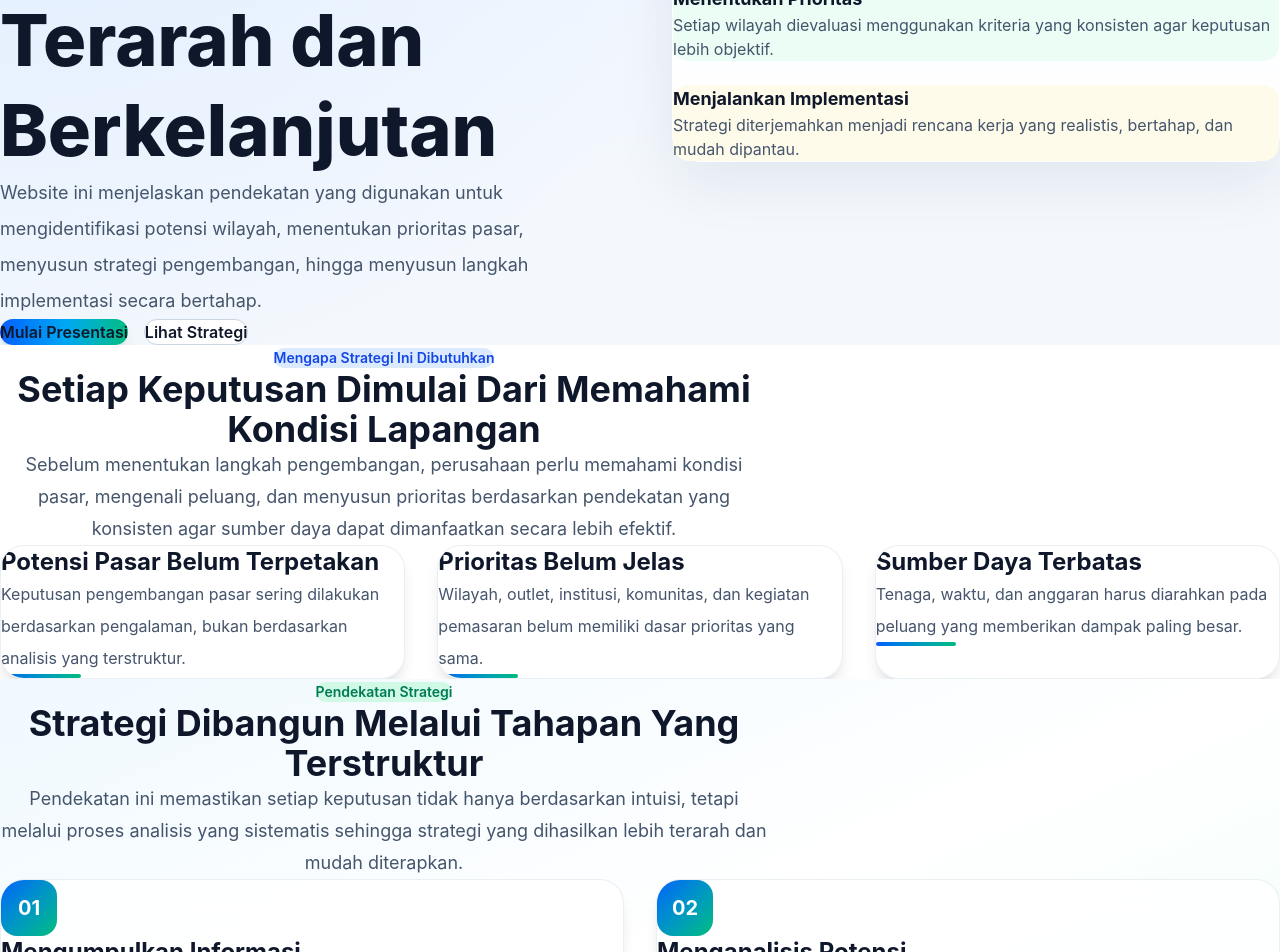
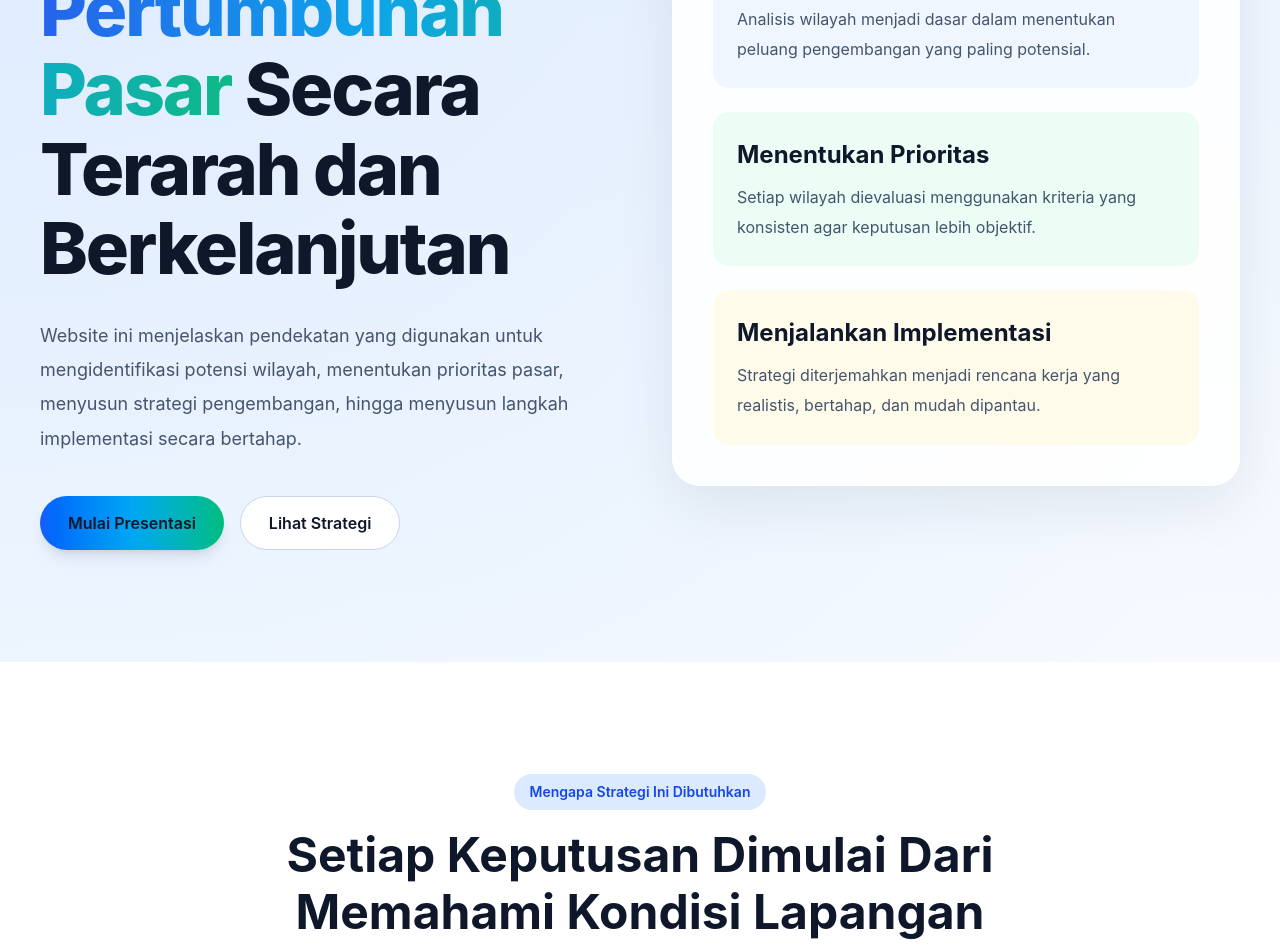
Before and after one commit to dawudsw0491-cell/market-strategy-presentation, a Next.js app: page / in a window 1280 px wide. Shown: the part 380-1332 px from the top of the page. Built offline with nearby package versions, Linux system fonts and the light colour scheme.

Commit message:
style: improve global presentation design

```diff
--- a/app/globals.css
+++ b/app/globals.css
@@ -2,22 +2,21 @@
 
 :root {
   --background: #f8fafc;
+  --surface: #ffffff;
+
   --foreground: #0f172a;
+  --muted: #64748b;
 
   --primary: #2563eb;
-  --primary-light: #60a5fa;
+  --primary-hover: #1d4ed8;
 
   --secondary: #10b981;
 
-  --surface: #ffffff;
-
   --border: #e2e8f0;
 
-  --muted: #64748b;
-
-  --hero-1: #eff6ff;
-  --hero-2: #f8fafc;
-  --hero-3: #ecfeff;
+  --gradient-start: #eff6ff;
+  --gradient-middle: #ffffff;
+  --gradient-end: #ecfeff;
 }
 
 *,
@@ -26,33 +25,29 @@
   box-sizing: border-box;
 }
 
-* {
-  margin: 0;
-  padding: 0;
-}
-
 html {
   scroll-behavior: smooth;
 }
 
 body {
+  margin: 0;
+
   min-height: 100vh;
 
   background:
-    radial-gradient(circle at top left, #dbeafe 0%, transparent 30%),
-    radial-gradient(circle at bottom right, #ccfbf1 0%, transparent 35%),
+    radial-gradient(circle at top left,#dbeafe 0%,transparent 30%),
+    radial-gradient(circle at bottom right,#ccfbf1 0%,transparent 35%),
     linear-gradient(
       180deg,
-      var(--hero-1),
-      var(--hero-2),
-      var(--hero-3)
+      var(--gradient-start),
+      var(--gradient-middle),
+      var(--gradient-end)
     );
 
   color: var(--foreground);
 
   font-family:
     Inter,
-    ui-sans-serif,
     system-ui,
     sans-serif;
 
@@ -63,157 +58,232 @@ body {
   overflow-x: hidden;
 }
 
-a {
-  color: inherit;
-  text-decoration: none;
+a{
+  text-decoration:none;
+  color:inherit;
 }
 
-button {
-  font: inherit;
-  cursor: pointer;
+img{
+  display:block;
+  max-width:100%;
 }
 
-img {
-  display: block;
-  max-width: 100%;
+button{
+  font:inherit;
+  cursor:pointer;
 }
 
-::selection {
-  background: var(--primary);
-  color: white;
+::selection{
+  background:#2563eb;
+  color:white;
 }
 
 /* Scroll */
 
-::-webkit-scrollbar {
-  width: 10px;
+::-webkit-scrollbar{
+  width:8px;
 }
 
-::-webkit-scrollbar-track {
-  background: #f1f5f9;
+::-webkit-scrollbar-track{
+  background:#f1f5f9;
 }
 
-::-webkit-scrollbar-thumb {
-  background: #cbd5e1;
-  border-radius: 999px;
+::-webkit-scrollbar-thumb{
+  background:#cbd5e1;
+  border-radius:999px;
 }
 
-::-webkit-scrollbar-thumb:hover {
-  background: #94a3b8;
+::-webkit-scrollbar-thumb:hover{
+  background:#94a3b8;
 }
 
 /* Layout */
 
-.container-app {
-  width: 100%;
-  max-width: 1280px;
+.container-app{
+  width:100%;
+  max-width:1280px;
 
-  margin-inline: auto;
+  margin-inline:auto;
 
-  padding-inline: 24px;
+  padding-inline:24px;
 }
 
-.section-space {
-  padding-block: 96px;
+@media(min-width:768px){
+
+.container-app{
+
+padding-inline:40px;
+
 }
 
-/* Card */
+}
 
-.card {
-  background: rgba(255,255,255,.85);
+.section-space{
 
-  backdrop-filter: blur(14px);
+padding-block:96px;
 
-  border: 1px solid rgba(255,255,255,.6);
+}
 
-  border-radius: 28px;
+@media(max-width:768px){
+
+.section-space{
+
+padding-block:72px;
+
+}
+
+}
+
+/* Typography */
+
+h1{
+
+font-size:clamp(2.5rem,6vw,4.5rem);
+
+line-height:1.1;
+
+font-weight:800;
+
+letter-spacing:-.03em;
+
+}
+
+h2{
+
+font-size:clamp(2rem,4vw,3rem);
+
+line-height:1.2;
+
+font-weight:700;
+
+}
+
+h3{
+
+font-size:1.5rem;
+
+font-weight:700;
+
+}
+
+p{
+
+line-height:1.9;
+
+}
+
+/* Glass Card */
+
+.card{
+
+background:rgba(255,255,255,.88);
+
+backdrop-filter:blur(18px);
+
+border:1px solid rgba(255,255,255,.8);
+
+border-radius:28px;
 
 box-shadow:
+
 0 20px 60px rgba(15,23,42,.08);
 
-  transition:
-    transform .3s ease,
-    box-shadow .3s ease;
+transition:.35s;
+
 }
 
-.card:hover {
-  transform: translateY(-6px);
+.card:hover{
+
+transform:translateY(-6px);
 
 box-shadow:
-    0 30px 70px rgba(15,23,42,.12);
+
+0 30px 80px rgba(15,23,42,.12);
+
 }
 
-/* Gradient */
+/* Gradient Text */
 
-.gradient-text {
-  background: linear-gradient(
+.gradient-text{
+
+background:
+
+linear-gradient(
 90deg,
 #2563eb,
 #0ea5e9,
 #10b981
 );
 
-  -webkit-background-clip: text;
+-webkit-background-clip:text;
 
-  -webkit-text-fill-color: transparent;
+-webkit-text-fill-color:transparent;
+
 }
 
 /* Button */
 
-.button-primary {
-  display: inline-flex;
+.button-primary{
 
-  align-items: center;
+display:inline-flex;
 
-  justify-content: center;
+align-items:center;
 
-  gap: .5rem;
+justify-content:center;
 
-  padding: .95rem 1.75rem;
+padding:14px 30px;
 
-  border-radius: 999px;
+border-radius:999px;
 
-  background: linear-gradient(
+font-weight:600;
+
+background:
+
+linear-gradient(
 90deg,
 #2563eb,
 #0ea5e9
 );
 
-  color: white;
+color:white;
 
-  font-weight: 600;
+transition:.3s;
 
-  transition: .3s;
 }
 
-.button-primary:hover {
-  transform: translateY(-2px);
+.button-primary:hover{
+
+transform:translateY(-2px);
 
 box-shadow:
-    0 16px 35px rgba(37,99,235,.25);
+
+0 20px 40px rgba(37,99,235,.25);
+
 }
 
 /* Animation */
 
-.fade-up {
-  animation: fadeUp .6s ease forwards;
-}
+.fade-up{
 
-@keyframes fadeUp {
-
-  from {
-
-    opacity: 0;
-
-    transform: translateY(24px);
+animation:fadeUp .7s ease forwards;
 
 }
 
-  to {
+@keyframes fadeUp{
 
-    opacity: 1;
+from{
 
-    transform: translateY(0);
+opacity:0;
+
+transform:translateY(24px);
+
+}
+
+to{
+
+opacity:1;
+
+transform:translateY(0);
 
 }
 
```
Lines whose indentation alone changed are shown as unchanged.
